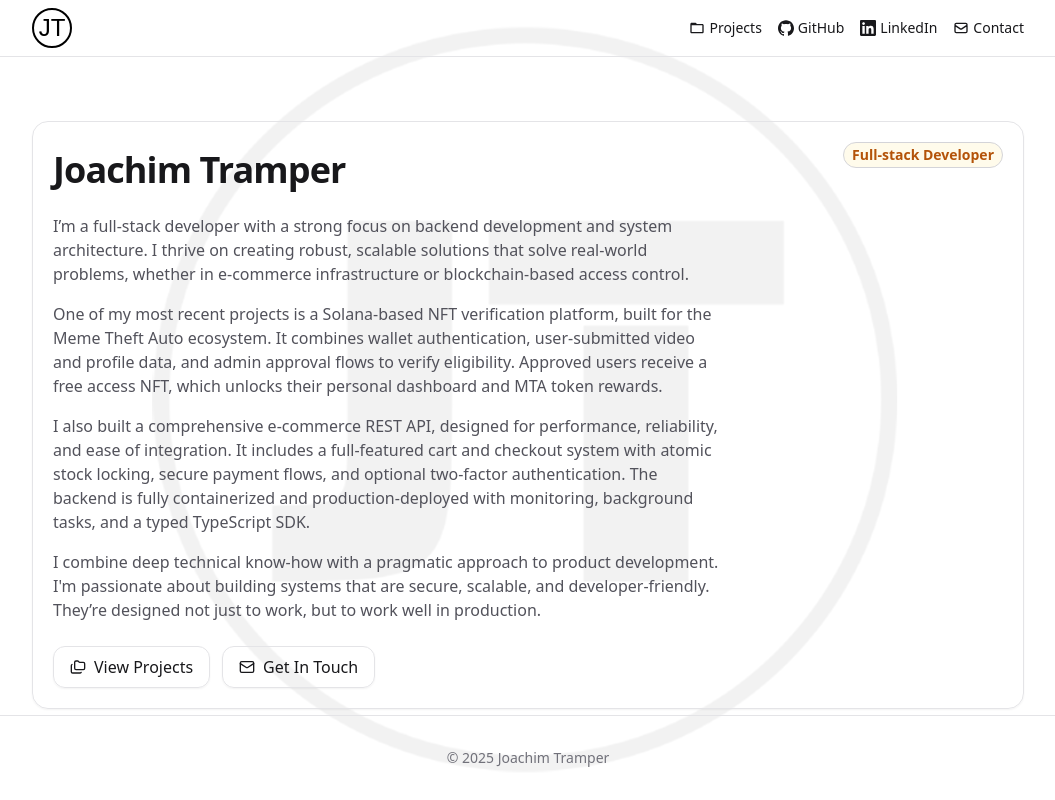
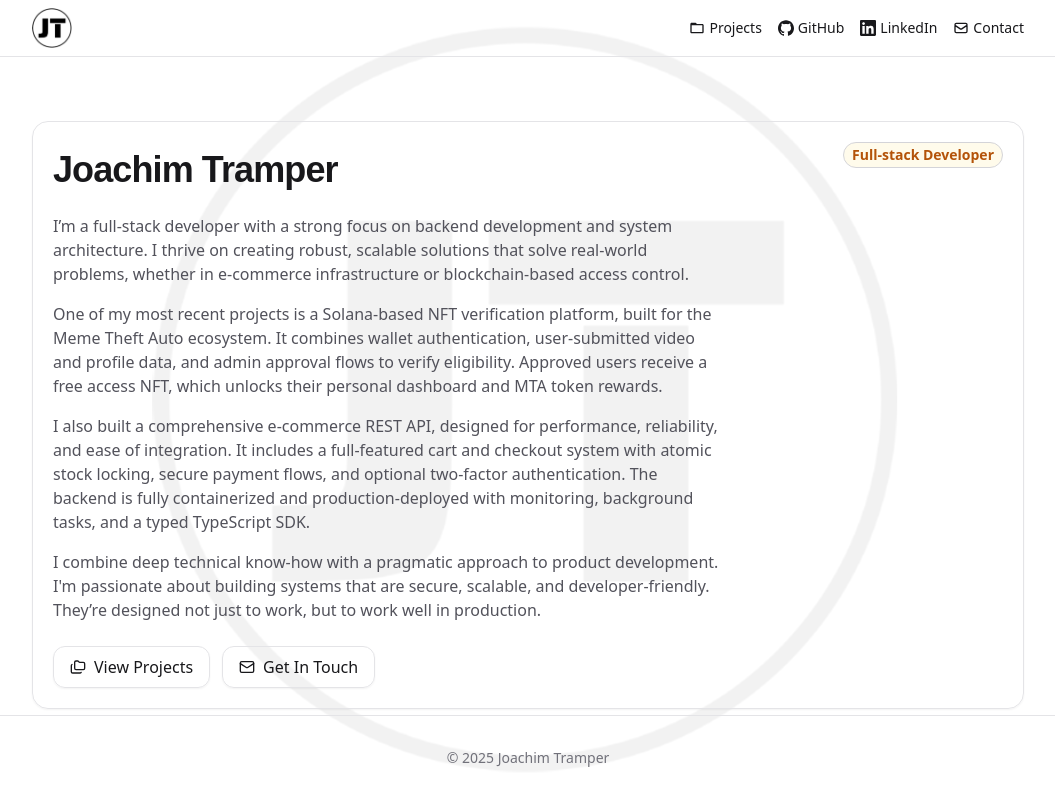
Before and after one commit to JoachimTramper/Portfolio, a React (Vite) app: page / in a window 1280 px wide. Shown: the whole page, without its empty margins (112-1167 px from the left). Built offline with nearby package versions, Linux system fonts and the light colour scheme; a web font is replaced by a local one.

Commit message:
Fixed logo in header for darkmode and changed h1 font.

```diff
--- a/src/components/Header.tsx
+++ b/src/components/Header.tsx
@@ -30,11 +30,11 @@ export default function Header() {
       <nav className="container flex h-14 items-center justify-between">
         <NavLink
           to="/"
-          title="Home"
-          className="flex h-10 w-10 items-center justify-center rounded-full border-2 border-black text-black font-saira text-2xl"
+          aria-label="Home"
           onClick={() => setOpen(false)}
+          className="flex h-10 w-10 items-center justify-center"
         >
-          JT
+          <img src="/assets/logoJT.png" alt="JT Logo" className="h-10 w-10" />
         </NavLink>
 
         {/* Desktop menu */}
--- a/src/index.css
+++ b/src/index.css
@@ -1,6 +1,13 @@
 @tailwind base;
 @tailwind components;
 @tailwind utilities;
+
+/* Base styles */
+@layer base {
+  h1 {
+    @apply font-saira;
+  }
+}
 
 /* Minimal styles */
 .btn {
```
